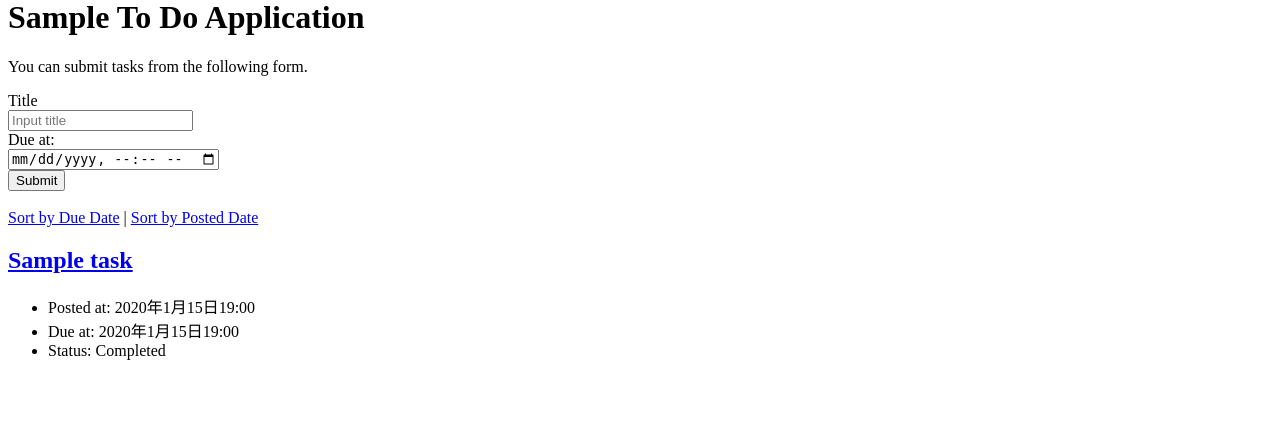
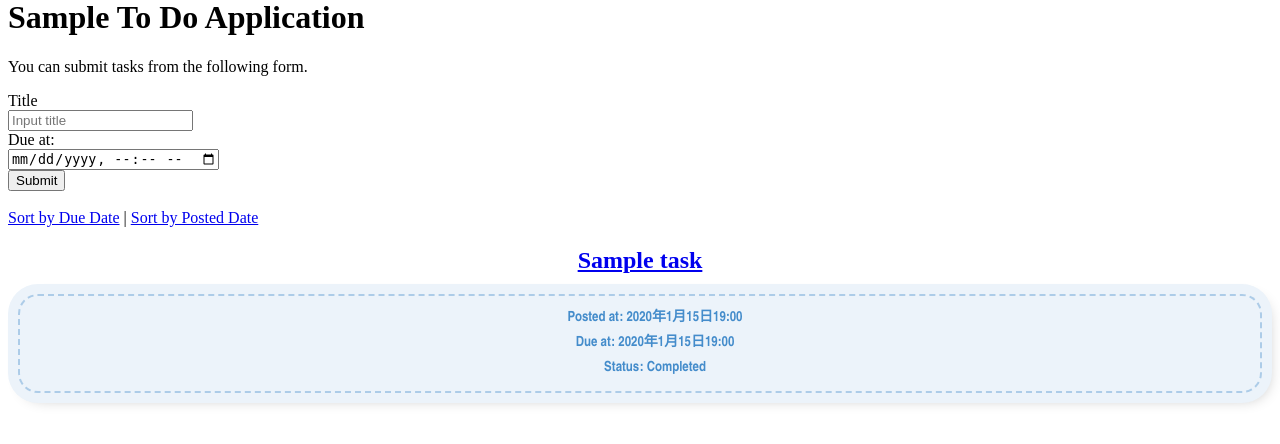
Before and after one commit to s1f10220067/django-test-exercise, a Django app: page / in a window 1280 px wide. Shown: the part 334-778 px from the top of the page. Run offline with Django 4.2, Linux system fonts and the light colour scheme; tables that the repository leaves empty hold one stand-in row (values such as "Sample post").

Commit message:
index.htmlのタスクのスタイルを追加

```diff
--- /dev/null
+++ b/todo/static/todo/css/index.css
@@ -0,0 +1,28 @@
+.text {
+  margin: 10px;
+  padding-bottom: 10px;
+  text-align: center;
+}
+
+/* .text ul {
+  list-style: none;
+} */
+
+.text ul{
+  font: 14px/1.6 'arial narrow', sans-serif;
+  padding: 10px;
+  color: #448ccb;
+  background: #ecf3fa;
+  border: dashed 2px #adcce8;
+  border-radius: 20px;
+  list-style: none;
+  -webkit-box-shadow: 0px 0px 0px 10px #ecf3fa, 5px 5px 15px rgba(0, 0, 0, 0.3);
+  -moz-box-box-shadow: 0px 0px 0px 10px #ecf3fa, 5px 5px 15px rgba(0, 0, 0, 0.3);
+  box-shadow: 0px 0px 0px 10px #ecf3fa, 5px 5px 15px rgba(0, 0, 0, 0.3);
+}
+.text ul li{
+  position: relative;
+  line-height: 25px;
+  padding-left: 30px;
+  font-weight: bold;
+}
--- a/todo/templates/todo/index.html
+++ b/todo/templates/todo/index.html
@@ -5,6 +5,7 @@
   <head>
     <title>To Do Application</title>
     <meta charset="UTF-8">
+    <link rel="stylesheet" href="{% static 'todo/css/index.css' %}">
     <meta name="author" content="INIAD">
   </head>
 
@@ -38,7 +39,7 @@
     {% for task in tasks %}
     <div class="text">
       <h2><a href="{% url 'detail' task.id %}">{{ task.title }}</a></h2>
-      <ul>
+      <ul class="task-list">
         <li>Posted at: {{ task.posted_at }}</li>
         {% if task.due_at %}
         <li>Due at: {{ task.due_at }}</li>
```
